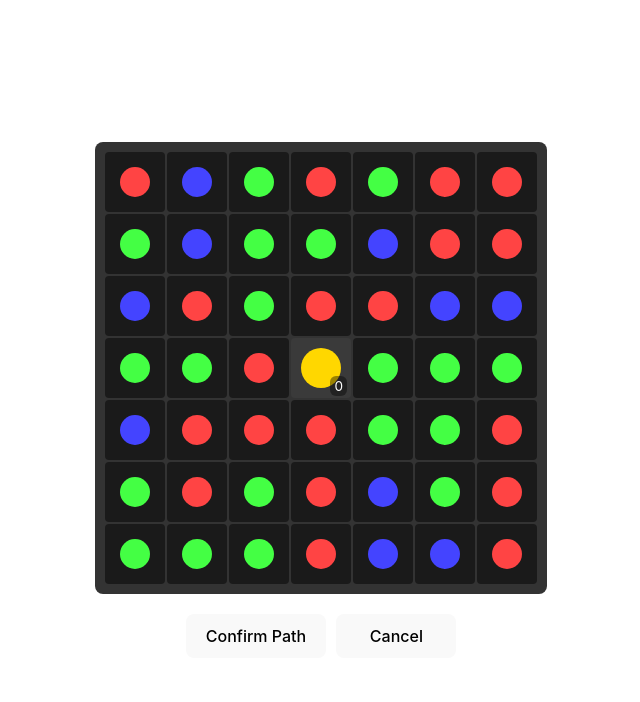
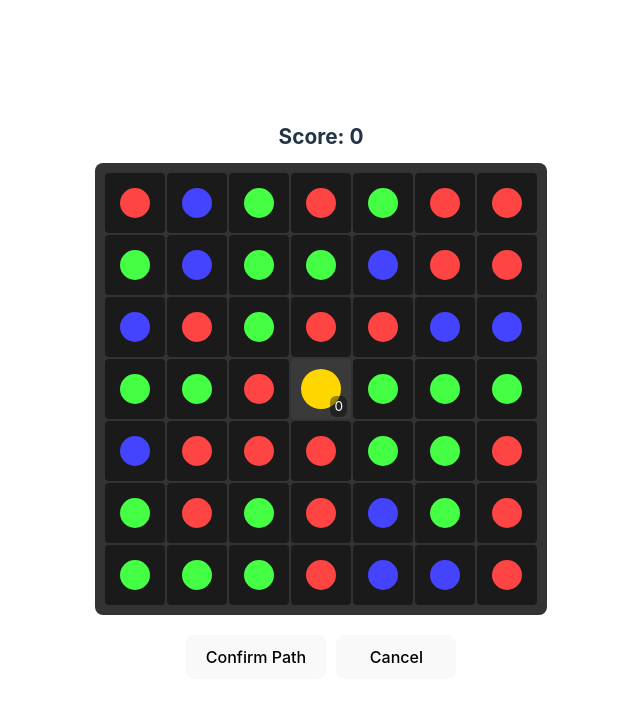
Before and after one commit to implodingduck/guinea-pig-out, a React (Vite) app: page / in a window 1280 px wide. Shown: the top 702 px of the page, without its empty margins (319-959 px from the left). Built offline with nearby package versions, Linux system fonts and the light colour scheme.

Commit message:
adding points

```diff
--- a/src/components/Game.jsx
+++ b/src/components/Game.jsx
@@ -12,6 +12,7 @@ export default function Game() {
     const [isDragging, setIsDragging] = useState(false)
     const [isAnimating, setIsAnimating] = useState(false)
     const [animStep, setAnimStep] = useState(0)
+    const [score, setScore] = useState(0)
 
     // Initialize the grid with random colored dots
     useEffect(() => {
@@ -68,9 +69,8 @@ export default function Game() {
     useEffect(() => {
         if (!isAnimating || path.length === 1) return
         if (animStep >= path.length) {
-            // // Animation done, remove dots and update grid
+            // Animation done, remove dots and update grid
             const newGrid = [...grid]
-
             path.forEach(({ x, y }) => {
                 newGrid[y][x].isEmpty = true
             })
@@ -97,7 +97,6 @@ export default function Game() {
                     }
                 })
             }
-
             setGrid(newGrid)
             setPath([{ x: characterPos.x, y: characterPos.y }])
             setSelectedColor(null)
@@ -105,9 +104,17 @@ export default function Game() {
             setAnimStep(0)
             return
         }
-        // Move character to next step
+        // Move character to next step and update score for this step
         const nextPos = path[animStep]
         setCharacterPos({ x: nextPos.x, y: nextPos.y })
+        // Score logic: multiplier depends on current path length (excluding start)
+        const pathLength = animStep // animStep is 1-based for steps taken
+        let multiplier = 1
+        if (pathLength >= 20) multiplier = 2
+        else if (pathLength >= 10) multiplier = 1.5
+        if (animStep > 0) {
+            setScore(s => s + Math.floor(10 * multiplier))
+        }
         setTimeout(() => {
             setAnimStep(s => s + 1)
         }, 360)
@@ -176,6 +183,7 @@ export default function Game() {
 
     return (
         <div className="game">
+            <div style={{fontWeight: 'bold', fontSize: '1.3em', marginBottom: 10}}>Score: {score}</div>
             <div
                 className="grid"
                 onMouseLeave={handleMouseUp}
```
